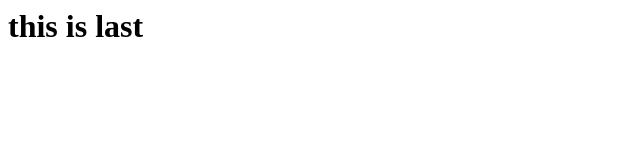
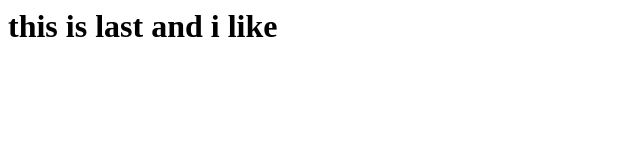
Before and after one commit to fivestar72/Task_contegris, a plain HTML site: page index.html in a window 1280 px wide. Shown: the whole page, without its empty margins (0-640 px from the left). Drawn offline with Linux system fonts and the light colour scheme.

Commit message:
Update index.html

```diff
--- a/index.html
+++ b/index.html
@@ -1 +1 @@
-<h1> this is last</h1>
+<h1> this is last and i like</h1>
```
